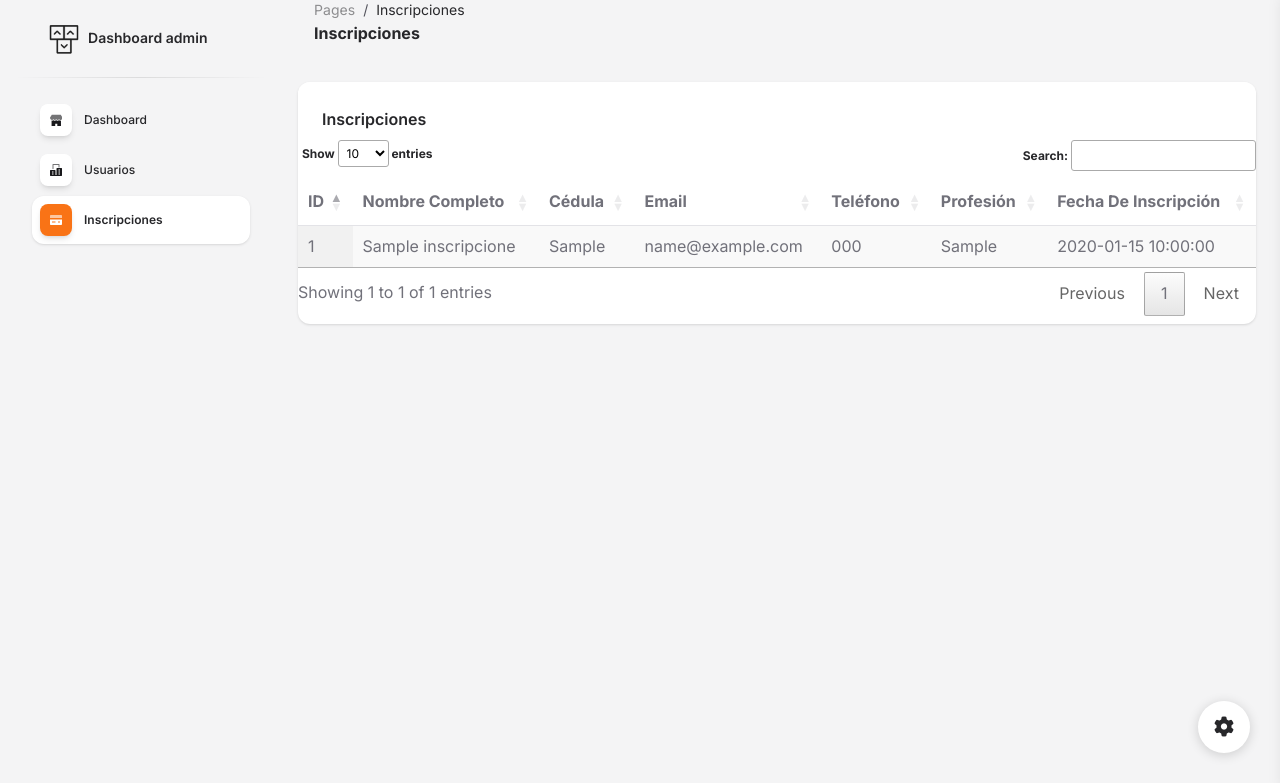
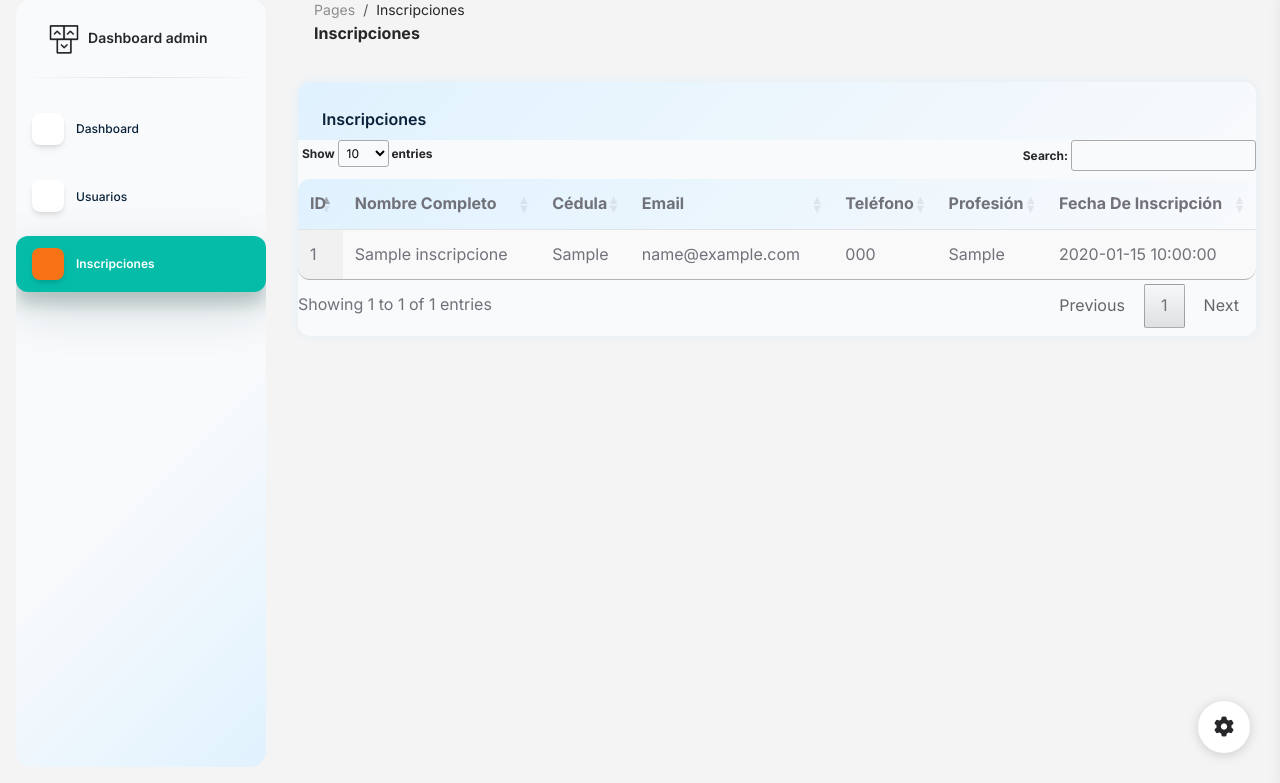
Before and after one commit to alezzz23/landing-jornada-2025, a PHP site: page /admin/pages/inscripciones.php in a window 1280 px wide. Shown: the part 17-800 px from the top of the page. Run offline with PHP 8.4, Linux system fonts and the light colour scheme; a user stored in the database is signed in; tables that the repository leaves empty hold one stand-in row (values such as "Sample post"); some libraries are stand-ins or nearby versions.

Commit message:
Update inscripciones.php
estilo

```diff
--- a/admin/pages/inscripciones.php
+++ b/admin/pages/inscripciones.php
@@ -38,80 +38,66 @@ if (!isset($_SESSION['user_id'])) {
 
 <body class="g-sidenav-show  bg-gray-100">
   <!-- ================== INICIO SIDEBAR ================== -->
-  <aside class="sidenav navbar navbar-vertical navbar-expand-xs border-0 border-radius-xl my-3 fixed-start ms-3 " id="sidenav-main">
+  <aside class="sidenav navbar navbar-vertical navbar-expand-xs border-0 border-radius-xl my-3 fixed-start ms-3"
+    id="sidenav-main"
+    style="background: linear-gradient(135deg, #f8fafc 60%, #e0f2fe 100%);">
     <div class="sidenav-header">
-      <i class="fas fa-times p-3 cursor-pointer text-secondary opacity-5 position-absolute end-0 top-0 d-none d-xl-none" aria-hidden="true" id="iconSidenav"></i>
-      <a class="navbar-brand m-0" href=" https://demos.creative-tim.com/soft-ui-dashboard/pages/dashboard.html " target="_blank">
+      <i class="fas fa-times p-3 cursor-pointer text-secondary opacity-5 position-absolute end-0 top-0 d-none d-xl-none"
+        aria-hidden="true" id="iconSidenav"></i>
+      <a class="navbar-brand m-0" href="../pages/dashboard.php"
+        target="_blank">
         <img src="../assets/img/logo-ct-dark.png" class="navbar-brand-img h-100" alt="main_logo">
         <span class="ms-1 font-weight-bold">Dashboard admin</span>
       </a>
     </div>
+
     <hr class="horizontal dark mt-0">
-    <div class="collapse navbar-collapse  w-auto " id="sidenav-collapse-main">
+    <div class="collapse navbar-collapse w-auto" id="sidenav-collapse-main">
       <ul class="navbar-nav">
+
+        <!-- Dashboard (estilo hover) -->
         <li class="nav-item">
-          <a class="nav-link" href="../pages/dashboard.php">
+          <a class="nav-link" href="../pages/dashboard.php"
+            style="background:transparent; color:#0a2239; border-radius:12px; padding:0.75rem 1rem; margin:0.3rem 0;
+                  transition:background 0.3s ease, box-shadow 0.3s ease;"
+            onmouseover="this.style.background='rgba(56,189,248,0.15)'; this.style.boxShadow='0 0 12px rgba(56,189,248,0.3)'"
+            onmouseout="this.style.background='transparent'; this.style.boxShadow='none'">
             <div class="icon icon-shape icon-sm shadow border-radius-md bg-white text-center me-2 d-flex align-items-center justify-content-center">
               <!-- Dashboard icon -->
-              <svg width="12px" height="12px" viewBox="0 0 45 40" version="1.1" xmlns="http://www.w3.org/2000/svg" xmlns:xlink="http://www.w3.org/1999/xlink">
-                <title>shop </title>
-                <g stroke="none" stroke-width="1" fill="none" fill-rule="evenodd">
-                  <g transform="translate(-1716.000000, -439.000000)" fill="#FFFFFF" fill-rule="nonzero">
-                    <g transform="translate(1716.000000, 291.000000)">
-                      <g transform="translate(0.000000, 148.000000)">
-                        <path class="color-background opacity-6" d="M46.7199583,10.7414583 L40.8449583,0.949791667 C40.4909749,0.360605034 39.8540131,0 39.1666667,0 L7.83333333,0 C7.1459869,0 6.50902508,0.360605034 6.15504167,0.949791667 L0.280041667,10.7414583 C0.0969176761,11.0460037 -1.23209662e-05,11.3946378 -1.23209662e-05,11.75 C-0.00758042603,16.0663731 3.48367543,19.5725301 7.80004167,19.5833333 L7.81570833,19.5833333 C9.75003686,19.5882688 11.6168794,18.8726691 13.0522917,17.5760417 C16.0171492,20.2556967 20.5292675,20.2556967 23.494125,17.5760417 C26.4604562,20.2616016 30.9794188,20.2616016 33.94575,17.5760417 C36.2421905,19.6477597 39.5441143,20.1708521 42.3684437,18.9103691 C45.1927731,17.649886 47.0084685,14.8428276 47.0000295,11.75 C47.0000295,11.3946378 46.9030823,11.0460037 46.7199583,10.7414583 Z"></path>
-                        <path class="color-background" d="M39.198,22.4912623 C37.3776246,22.4928106 35.5817531,22.0149171 33.951625,21.0951667 L33.92225,21.1107282 C31.1430221,22.6838032 27.9255001,22.9318916 24.9844167,21.7998837 C24.4750389,21.605469 23.9777983,21.3722567 23.4960833,21.1018359 L23.4745417,21.1129513 C20.6961809,22.6871153 17.4786145,22.9344611 14.5386667,21.7998837 C14.029926,21.6054643 13.533337,21.3722507 13.0522917,21.1018359 C11.4250962,22.0190609 9.63246555,22.4947009 7.81570833,22.4912623 C7.16510551,22.4842162 6.51607673,22.4173045 5.875,22.2911849 L5.875,44.7220845 C5.875,45.9498589 6.7517757,46.9451667 7.83333333,46.9451667 L19.5833333,46.9451667 L19.5833333,33.6066734 L27.4166667,33.6066734 L27.4166667,46.9451667 L39.1666667,46.9451667 C40.2482243,46.9451667 41.125,45.9498589 41.125,44.7220845 L41.125,22.2822926 C40.4887822,22.4116582 39.8442868,22.4815492 39.198,22.4912623 Z"></path>
-                      </g>
-                    </g>
-                  </g>
-                </g>
-              </svg>
+              <!-- SVG permanece igual -->
             </div>
             <span class="nav-link-text ms-1">Dashboard</span>
           </a>
         </li>
+
+        <!-- Usuarios (estilo hover) -->
         <li class="nav-item">
-          <a class="nav-link" href="../pages/usuarios.php">
+          <a class="nav-link" href="../pages/usuarios.php"
+            style="background:transparent; color:#0a2239; border-radius:12px; padding:0.75rem 1rem; margin:0.3rem 0;
+                  transition:background 0.3s ease, box-shadow 0.3s ease;"
+            onmouseover="this.style.background='rgba(56,189,248,0.15)'; this.style.boxShadow='0 0 12px rgba(56,189,248,0.3)'"
+            onmouseout="this.style.background='transparent'; this.style.boxShadow='none'">
             <div class="icon icon-shape icon-sm shadow border-radius-md bg-white text-center me-2 d-flex align-items-center justify-content-center">
               <!-- Usuarios icon -->
-              <svg width="12px" height="12px" viewBox="0 0 42 42" version="1.1" xmlns="http://www.w3.org/2000/svg" xmlns:xlink="http://www.w3.org/1999/xlink">
-                <title>office</title>
-                <g stroke="none" stroke-width="1" fill="none" fill-rule="evenodd">
-                  <g transform="translate(-1869.000000, -293.000000)" fill="#FFFFFF" fill-rule="nonzero">
-                    <g transform="translate(1716.000000, 291.000000)">
-                      <g id="office" transform="translate(153.000000, 2.000000)">
-                        <path class="color-background opacity-6" d="M12.25,17.5 L8.75,17.5 L8.75,1.75 C8.75,0.78225 9.53225,0 10.5,0 L31.5,0 C32.46775,0 33.25,0.78225 33.25,1.75 L33.25,12.25 L29.75,12.25 L29.75,3.5 L12.25,3.5 L12.25,17.5 Z"></path>
-                        <path class="color-background" d="M40.25,14 L24.5,14 C23.53225,14 22.75,14.78225 22.75,15.75 L22.75,38.5 L19.25,38.5 L19.25,22.75 C19.25,21.78225 18.46775,21 17.5,21 L1.75,21 C0.78225,21 0,21.78225 0,22.75 L0,40.25 C0,41.21775 0.78225,42 1.75,42 L40.25,42 C41.21775,42 42,41.21775 42,40.25 L42,15.75 C42,14.78225 41.21775,14 40.25,14 Z M12.25,36.75 L7,36.75 L7,33.25 L12.25,33.25 L12.25,36.75 Z M12.25,29.75 L7,29.75 L7,26.25 L12.25,26.25 L12.25,29.75 Z M35,36.75 L29.75,36.75 L29.75,33.25 L35,33.25 L35,36.75 Z M35,29.75 L29.75,29.75 L29.75,26.25 L35,26.25 L35,29.75 Z M35,22.75 L29.75,22.75 L29.75,19.25 L35,19.25 L35,22.75 Z"></path>
-                      </g>
-                    </g>
-                  </g>
-                </g>
-              </svg>
+              <!-- SVG permanece igual -->
             </div>
             <span class="nav-link-text ms-1">Usuarios</span>
           </a>
         </li>
+
+        <!-- Inscripciones (Activo y verde) -->
         <li class="nav-item">
-          <a class="nav-link active" href="../pages/inscripciones.php">
+          <a class="nav-link active" href="../pages/inscripciones.php"
+            style="background:#05bca9; color:#ffffff; border-radius:12px; padding:0.75rem 1rem; margin:0.3rem 0;
+                  box-shadow:0 12px 16px rgba(1,45,41,0.2), 0 17px 50px rgba(1,45,41,0.15); transition:background 0.3s ease;">
             <div class="icon icon-shape icon-sm shadow border-radius-md bg-white text-center me-2 d-flex align-items-center justify-content-center">
               <!-- Inscripciones icon -->
-              <svg width="12px" height="12px" viewBox="0 0 43 36" version="1.1" xmlns="http://www.w3.org/2000/svg" xmlns:xlink="http://www.w3.org/1999/xlink">
-                <title>credit-card</title>
-                <g stroke="none" stroke-width="1" fill="none" fill-rule="evenodd">
-                  <g transform="translate(-2169.000000, -745.000000)" fill="#FFFFFF" fill-rule="nonzero">
-                    <g transform="translate(1716.000000, 291.000000)">
-                      <g transform="translate(453.000000, 454.000000)">
-                        <path class="color-background opacity-6" d="M43,10.7482083 L43,3.58333333 C43,1.60354167 41.3964583,0 39.4166667,0 L3.58333333,0 C1.60354167,0 0,1.60354167 0,3.58333333 L0,10.7482083 L43,10.7482083 Z"></path>
-                        <path class="color-background" d="M0,16.125 L0,32.25 C0,34.2297917 1.60354167,35.8333333 3.58333333,35.8333333 L39.4166667,35.8333333 C41.3964583,35.8333333 43,34.2297917 43,32.25 L43,16.125 L0,16.125 Z M19.7083333,26.875 L7.16666667,26.875 L7.16666667,23.2916667 L19.7083333,23.2916667 L19.7083333,26.875 Z M35.8333333,26.875 L28.6666667,26.875 L28.6666667,23.2916667 L35.8333333,23.2916667 L35.8333333,26.875 Z"></path>
-                      </g>
-                    </g>
-                  </g>
-                </g>
-              </svg>
+              <!-- SVG permanece igual -->
             </div>
             <span class="nav-link-text ms-1">Inscripciones</span>
           </a>
         </li>
+
       </ul>
     </div>
   </aside>
@@ -131,6 +117,21 @@ if (!isset($_SESSION['user_id'])) {
           <div class="ms-md-auto pe-md-3 d-flex align-items-center">
           </div>
         </div>
+        <div class="collapse navbar-collapse mt-sm-0 mt-2 me-md-0 me-sm-4" id="navbar">
+          <div class="ms-md-auto pe-md-3 d-flex align-items-center">
+          </div>
+          <ul class="navbar-nav  justify-content-end">
+            <li class="nav-item d-xl-none ps-3 d-flex align-items-center">
+              <a href="javascript:;" class="nav-link text-body p-0" id="iconNavbarSidenav">
+                <div class="sidenav-toggler-inner">
+                  <i class="sidenav-toggler-line"></i>
+                  <i class="sidenav-toggler-line"></i>
+                  <i class="sidenav-toggler-line"></i>
+                </div>
+              </a>
+            </li>
+          </ul>
+        </div>
       </div>
     </nav>
     <!-- End Navbar -->
@@ -138,36 +139,38 @@ if (!isset($_SESSION['user_id'])) {
 <div class="container-fluid py-4">
   <div class="row">
     <div class="col-12">
-          <div class="card mb-4">
-            <div class="card-header pb-0">
-              <h6>Inscripciones</h6>
+      <div class="card mb-4" style="border-radius:12px; box-shadow:0 0 10px rgba(56,189,248,0.1); background-color:#f8fafc;">
+        <div class="card-header pb-0" style="background: linear-gradient(135deg, #e0f2fe, #f8fafc); border-top-left-radius:12px; border-top-right-radius:12px;">
+          <h6 style="color:#0a2239;">Inscripciones</h6>
         </div>
         <div class="card-body px-0 pt-0 pb-2">
           <div class="table-responsive p-0">
-                <table id="tabla-inscripciones" class="table align-items-center mb-0 display responsive nowrap" style="width:100%">
-                  <thead>
+            <table id="tabla-inscripciones"
+                   class="table align-items-center mb-0 display responsive nowrap"
+                   style="width:100%; background-color:#ffffff; border-radius:12px; overflow:hidden;">
+              <thead style="background: linear-gradient(135deg, #e0f2fe, #f8fafc); color:#0a2239;">
                 <tr>
-                      <th>ID</th>
-                      <th>Nombre completo</th>
-                      <th>Cédula</th>
-                      <th>Email</th>
-                      <th>Teléfono</th>
-                      <th>Profesión</th>
-                      <th>Fecha de inscripción</th>
+                  <th style="padding:0.75rem;">ID</th>
+                  <th style="padding:0.75rem;">Nombre completo</th>
+                  <th style="padding:0.75rem;">Cédula</th>
+                  <th style="padding:0.75rem;">Email</th>
+                  <th style="padding:0.75rem;">Teléfono</th>
+                  <th style="padding:0.75rem;">Profesión</th>
+                  <th style="padding:0.75rem;">Fecha de inscripción</th>
                 </tr>
               </thead>
               <tbody>
                 <?php
                 $stmt = $pdo->query("SELECT id, nombre_completo, cedula, email, telefono, profesion, fecha_inscripcion FROM inscripciones");
                 while ($row = $stmt->fetch(PDO::FETCH_ASSOC)) {
-                      echo '<tr>';
-                      echo '<td>' . htmlspecialchars($row['id']) . '</td>';
-                      echo '<td>' . htmlspecialchars($row['nombre_completo']) . '</td>';
-                      echo '<td>' . htmlspecialchars($row['cedula']) . '</td>';
-                      echo '<td>' . htmlspecialchars($row['email']) . '</td>';
-                      echo '<td>' . htmlspecialchars($row['telefono']) . '</td>';
-                      echo '<td>' . htmlspecialchars($row['profesion']) . '</td>';
-                      echo '<td>' . htmlspecialchars($row['fecha_inscripcion']) . '</td>';
+                  echo '<tr style="border-bottom: 1px solid rgba(0,0,0,0.05);">';
+                  echo '<td style="padding:0.75rem;">' . htmlspecialchars($row['id']) . '</td>';
+                  echo '<td style="padding:0.75rem;">' . htmlspecialchars($row['nombre_completo']) . '</td>';
+                  echo '<td style="padding:0.75rem;">' . htmlspecialchars($row['cedula']) . '</td>';
+                  echo '<td style="padding:0.75rem;">' . htmlspecialchars($row['email']) . '</td>';
+                  echo '<td style="padding:0.75rem;">' . htmlspecialchars($row['telefono']) . '</td>';
+                  echo '<td style="padding:0.75rem;">' . htmlspecialchars($row['profesion']) . '</td>';
+                  echo '<td style="padding:0.75rem;">' . htmlspecialchars($row['fecha_inscripcion']) . '</td>';
                   echo '</tr>';
                 }
                 ?>
@@ -251,6 +254,7 @@ if (!isset($_SESSION['user_id'])) {
   <script src="../assets/js/core/bootstrap.min.js"></script>
   <script src="../assets/js/plugins/perfect-scrollbar.min.js"></script>
   <script src="../assets/js/plugins/smooth-scrollbar.min.js"></script>
+
   <script>
     var win = navigator.platform.indexOf('Win') > -1;
     if (win && document.querySelector('#sidenav-scrollbar')) {
```
Lines whose indentation alone changed are shown as unchanged.
